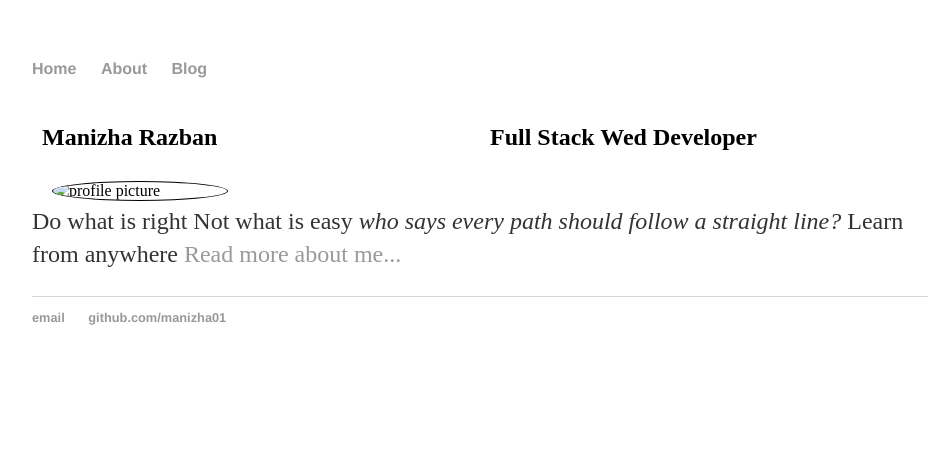
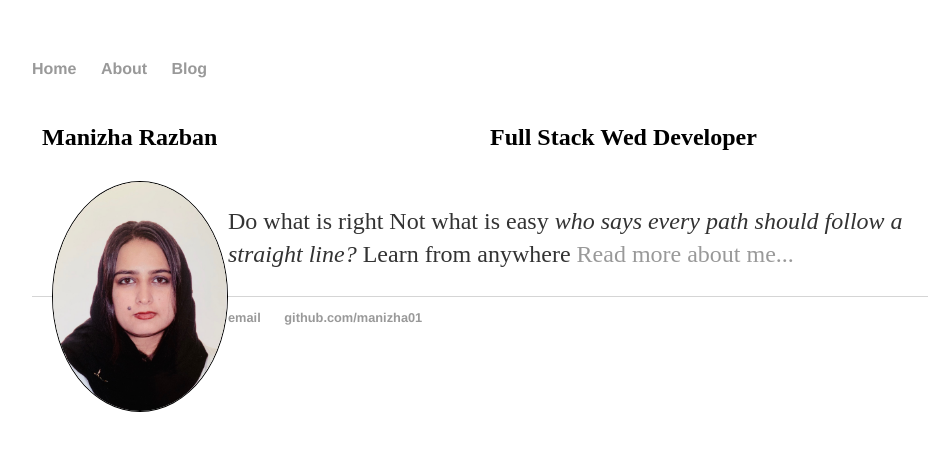
Before and after one commit to manizha01/manizha01.github.io, a Jekyll site: the page built from index.html, in a window 1280 px wide. Shown: the top 451 px of the page, without its empty margins (160-1094 px from the left). Built offline with Jekyll 4.4.1, drawn with Linux system fonts in a browser that asks for light colours.

Commit message:
Update index.html

```diff
--- a/index.html
+++ b/index.html
@@ -12,7 +12,7 @@ title: Manizha.io
 </div>
 
 <div>
-<img class = "profile-img" src="me.jpg" alt="profile picture" >
+<img class = "profile-img" src="/css/me.jpg" alt="profile picture" >
 </div>
 
 <div class="blurb">
```
